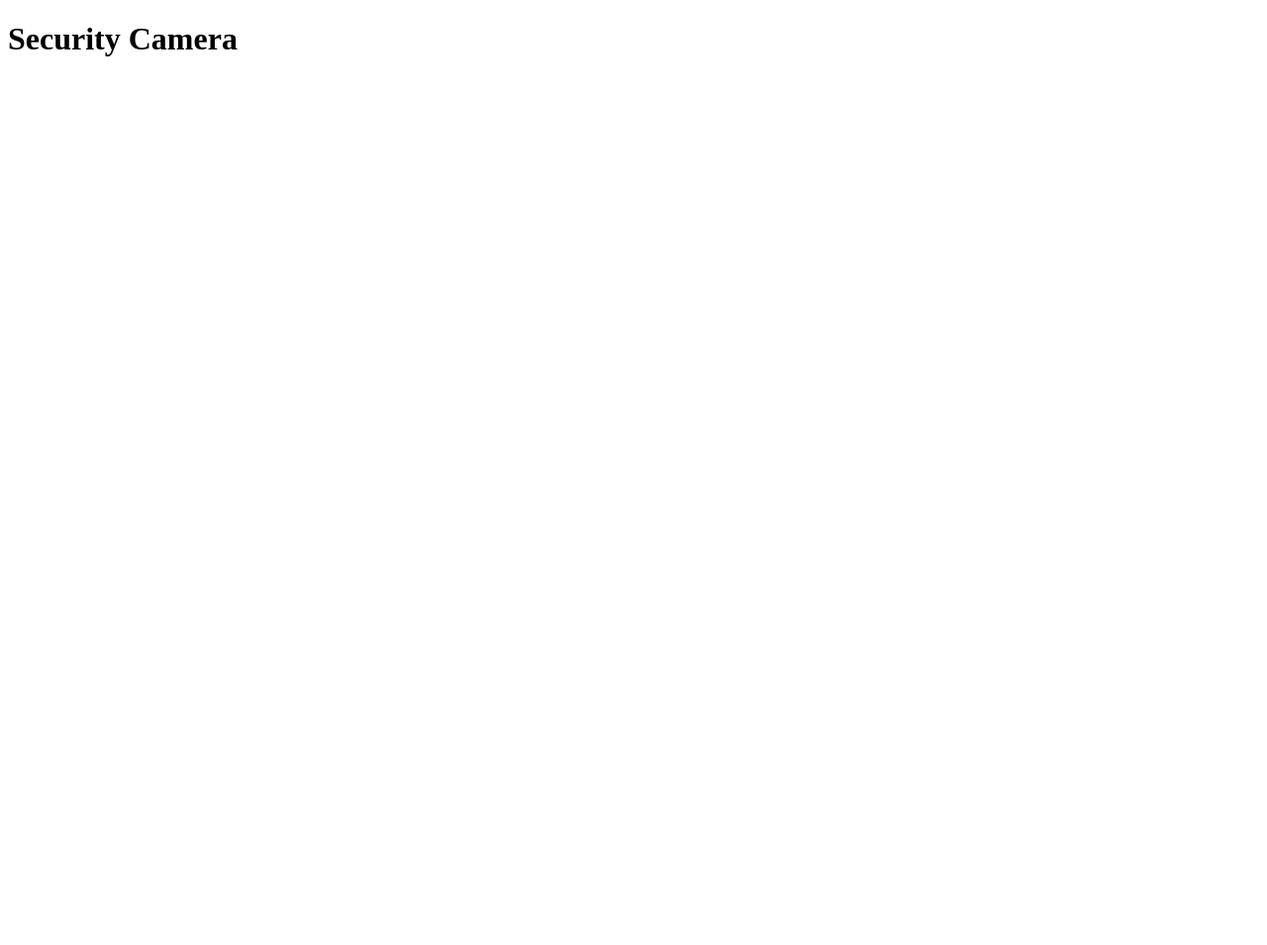
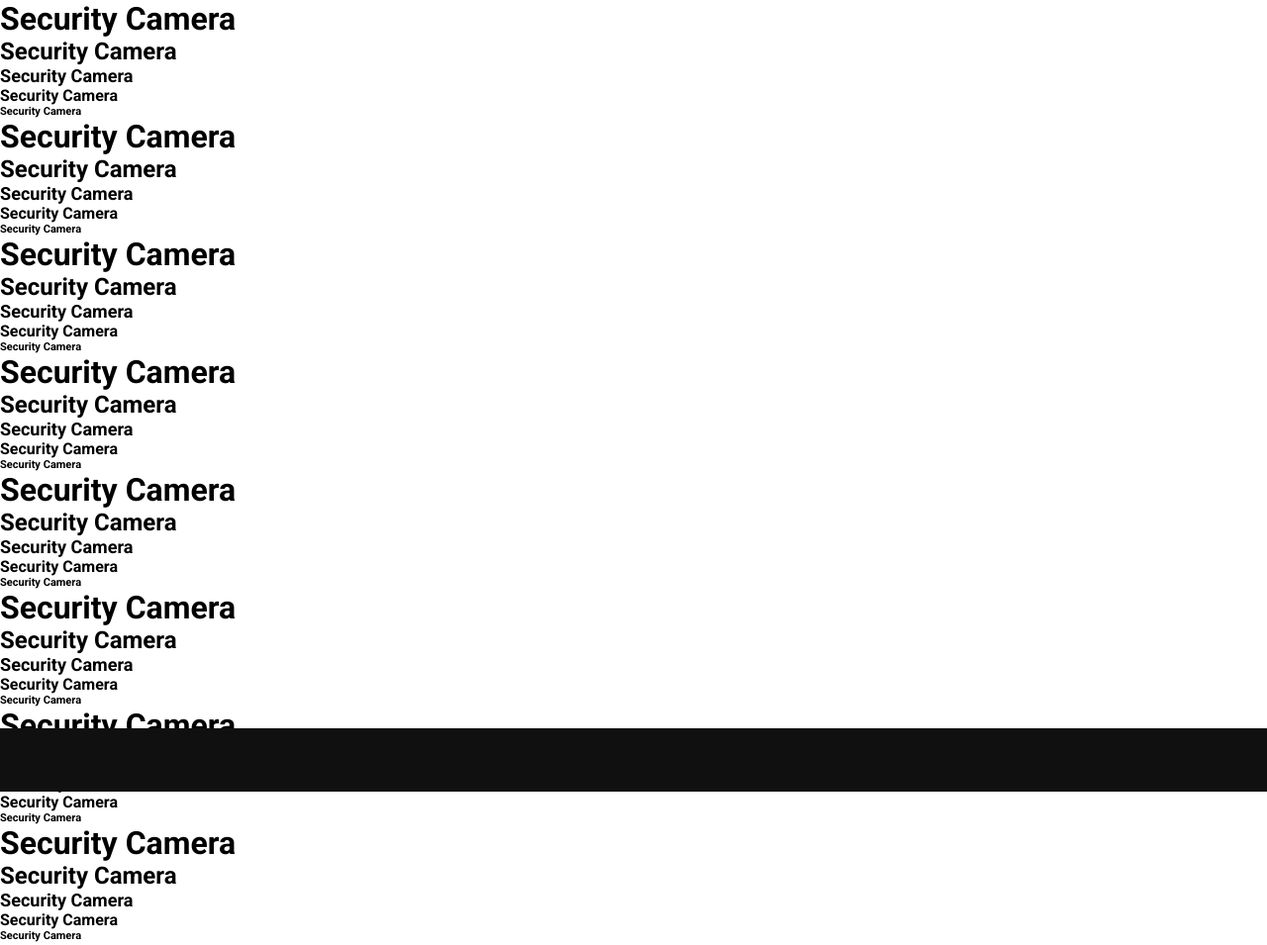
Before and after one commit to yanchapanta/SecurityCamera, a plain HTML site: page index.html in a window 1280 px wide. Shown: the whole page at 99% size. Before the commit the page ends 800 px from the top, so only its background shows below. Drawn offline with Linux system fonts and the light colour scheme.

Commit message:
Modificacion de log

```diff
--- /dev/null
+++ b/css/styles.css
@@ -0,0 +1,109 @@
+:root {
+	--first-color: #e4001a;
+	--first-alpha-color: #e4001a;
+	--second-color: #101010;
+	--second-alpha-color: #101010;
+	--third-color: #6f58c9;
+	--third-alpha-color: #6f58c9;
+	--white-color: #ffffff;
+	--gray-light-color: #f3f3f3;
+	--gray-color: #cccccc;
+	--gray-dark-color: #666666;
+	--black-color: #000000;
+	--link-color: #407ba7;
+	--title-color: #1f1f1f;
+	--text-color: #222222;
+    --font: 'Roboto', sans-serif;
+
+	--drop-shadow: 16px, 4px, 4px rgba(0, 0, 0, 0.25);
+    --mobil:30em;/*480*/
+    --tablet:48em;/*768*/
+    --desktop:64em;/*1024*/
+}
+*,*::after,*::before{
+    margin: 0;
+    padding: 0;
+    box-sizing: border-box;
+}
+html{
+    scroll-behavior: smooth;
+    font-family: var(--font);
+    font-size: 16px;
+}
+body{
+    width:minmax(99vw,10vw - 100px);
+    width: 100%;
+    /* position: relative; */
+}
+/***********************
+    GENERALES
+***********************/
+a{
+    color: var(--link-color);
+    transition: opacity .5s ease-out;
+}
+a:hover{
+    opacity: 0.75;
+}
+h1,h2,h3,h4,h5,h6{
+    font-weight: 700;
+}
+/*
+generador de clamp
+https://utopia.fyi/type/calculator/?c=320,9,1.2,1024,18,1.25,1,0,&s=0.75|0.5|0.25,1.5|2|3|4|6,s-l
+*/
+h1{
+    font-size: clamp(1.00rem, 0.55rem + 2.27vw, 2.00rem);
+}
+h2{
+    font-size: clamp(0.75rem, 0.41rem + 1.70vw, 1.50rem);
+}
+h3{
+    font-size: clamp(0.56rem, 0.31rem + 1.28vw, 1.13rem);
+}
+h4{
+    font-size: clamp(0.50rem, 0.27rem + 1.14vw, 1.00rem);
+}
+h5{
+    font-size: clamp(0.41rem, 0.22rem + 0.92vw, 0.81rem);
+}
+h6{
+    font-size: clamp(0.34rem, 0.19rem + 0.78vw, 0.69rem);
+}
+img{
+    max-width: 100%;
+    height: auto;
+}
+p{
+    line-height: 1.6;
+}
+
+/***********************
+    COMPONENTES
+***********************/
+.header-mobil{
+    position: fixed;
+    bottom: 0;
+    background-color: var(--second-color);
+    width: 100%;
+    height: 4rem;
+}
+
+
+/***********************
+    UTILITIES
+***********************/
+
+
+/* escritorio */
+@media screen and (min-width:var(--mobil)){
+}
+@media screen and (min-width:var(--tablet)){
+}
+@media screen and (min-width:var(--desktop)){
+}
+
+
+/***********************
+    STYLES SITE
+***********************/
--- a/index.html
+++ b/index.html
@@ -1,35 +1,98 @@
 <!DOCTYPE html>
 <html lang="es">
-<head>
+	<head>
+		<meta charset="UTF-8" />
+		<meta http-equiv="X-UA-Compatible" content="IE=edge" />
+		<meta name="viewport" content="width=device-width, initial-scale=1.0" />
+		<title>Security Camera</title>
+		<meta
+			name="description"
+			content="Hola bienvenid@ a mi sitio web Security Camera, Desarrolladollamos Seguridad para el Hogar"
+		/>
+		<link rel="canonical" href="https://yanchapanta.github.io/SecurityCamera" />
+		<link
+			rel="favicon"
+			href="https://yanchapanta.github.io/SecurityCamera/assets/logo/favicon.png"
+		/>
+		<link
+			rel="apple-touch-icon"
+			href="https://yanchapanta.github.io/SecurityCamera/assets/logo/favicon.png"
+		/>
+		<meta name="theme-color" content="#E4001A" />
+		<meta name="twitter:card" content="summary" />
+		<meta property="og:type" content="website" />
+		<meta property="og:title" name="twitter:title" content="Security Camera" />
+		<meta
+			property="og:description"
+			name="twitter:description"
+			content="Hola bienvenid@ a mi sitio web Security Camera, Desarrolladollamos Seguridad para el Hogar"
+		/>
+		<meta
+			property="og:image"
+			name="twitter:image"
+			content="https://yanchapanta.github.io/SecurityCamera/assets/carousel.svg"
+		/>
+		<meta
+			property="og:url"
+			name="twitter:url"
+			content="https://yanchapanta.github.io/SecurityCamera"
+		/>
 
+		<!-- fuente -->
+		<link rel="preconnect" href="https://fonts.googleapis.com" />
+		<link rel="preconnect" href="https://fonts.gstatic.com" crossorigin />
+		<link
+			href="https://fonts.googleapis.com/css2?family=Roboto:ital,wght@0,100;0,300;0,400;0,500;0,700;0,900;1,100;1,300;1,400;1,500;1,700;1,900&display=swap"
+			rel="stylesheet"
+		/>
+		<!-- stylos css -->
+		<link rel="stylesheet" href="css/styles.css" />
+	</head>
+	<body>
+        <div class="header-mobil">
 
+        </div>
+		<h1>Security Camera</h1>
+		<h2>Security Camera</h2>
+		<h3>Security Camera</h3>
+		<h4 >Security Camera</h4>
+		<h6 >Security Camera</h6>
+		<h1>Security Camera</h1>
+		<h2>Security Camera</h2>
+		<h3>Security Camera</h3>
+		<h4 >Security Camera</h4>
+		<h6 >Security Camera</h6>
+		<h1>Security Camera</h1>
+		<h2>Security Camera</h2>
+		<h3>Security Camera</h3>
+		<h4 >Security Camera</h4>
+		<h6 >Security Camera</h6>
+		<h1>Security Camera</h1>
+		<h2>Security Camera</h2>
+		<h3>Security Camera</h3>
+		<h4 >Security Camera</h4>
+		<h6 >Security Camera</h6>
+		<h1>Security Camera</h1>
+		<h2>Security Camera</h2>
+		<h3>Security Camera</h3>
+		<h4 >Security Camera</h4>
+		<h6 >Security Camera</h6>
+		<h1>Security Camera</h1>
+		<h2>Security Camera</h2>
+		<h3>Security Camera</h3>
+		<h4 >Security Camera</h4>
+		<h6 >Security Camera</h6>
+		<h1>Security Camera</h1>
+		<h2>Security Camera</h2>
+		<h3>Security Camera</h3>
+		<h4 >Security Camera</h4>
+		<h6 >Security Camera</h6>
+		<h1>Security Camera</h1>
+		<h2>Security Camera</h2>
+		<h3>Security Camera</h3>
+		<h4 >Security Camera</h4>
+		<h6 >Security Camera</h6>
+        <br>
 
-
-    <meta charset="UTF-8">
-    <meta http-equiv="X-UA-Compatible" content="IE=edge">
-    <meta name="viewport" content="width=device-width, initial-scale=1.0">
-    <title>Security Camera</title>
-  <meta name="description"
-    content="Hola bienvenid@ a mi sitio web Security Camera, Desarrolladollamos Seguridad para el Hogar">
-  <link rel="canonical" href="https://yanchapanta.github.io/SecurityCamera">
-  <link rel="favicon" href="https://yanchapanta.github.io/SecurityCamera/assets/favicon.png">
-  <link rel="apple-touch-icon"
-    href="https://yanchapanta.github.io/SecurityCamera/assets/favicon.png">
-  <meta name="theme-color" content="#E4001A">
-  <meta name="twitter:card" content="summary">
-  <meta property="og:type" content="website">
-  <meta property="og:title" name="twitter:title" content="Security Camera">
-  <meta property="og:description" name="twitter:description"
-    content="Hola bienvenid@ a mi sitio web Security Camera, Desarrolladollamos Seguridad para el Hogar">
-  <meta property="og:image" name="twitter:image"
-    content="https://yanchapanta.github.io/SecurityCamera/assets/carousel-image-home.jpg">
-  <meta property="og:url" name="twitter:url"
-    content="https://yanchapanta.github.io/SecurityCamera">
-
-
-
-</head>
-<body>
-    <h1>Security Camera</h1>
-</body>
+	</body>
 </html>
```
Also changed, not shown: assets/carousel.svg (added), assets/favicon.png (deleted), assets/logo/favicon.png (added), assets/logo/logo-security-all.svg (added).
